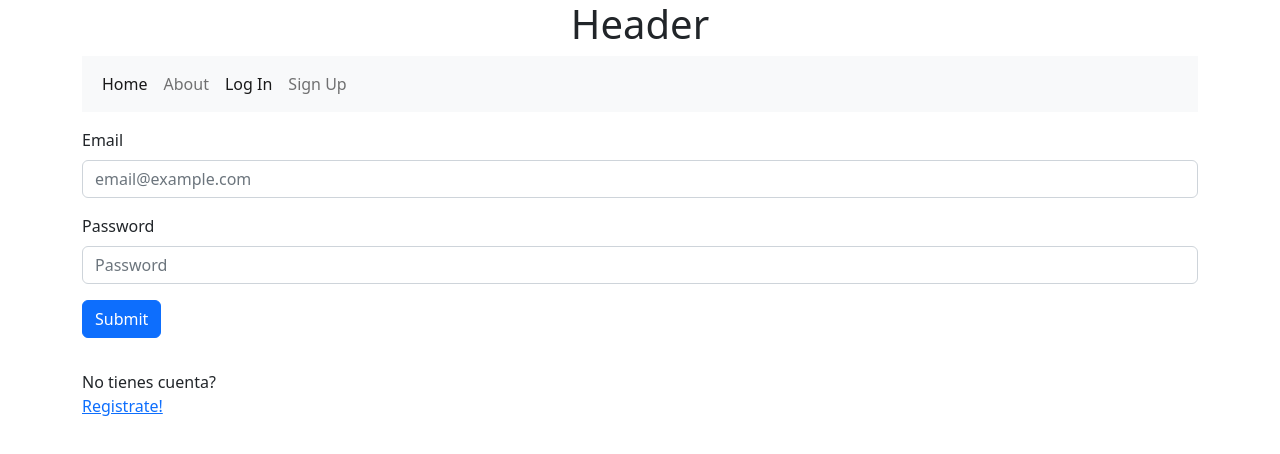
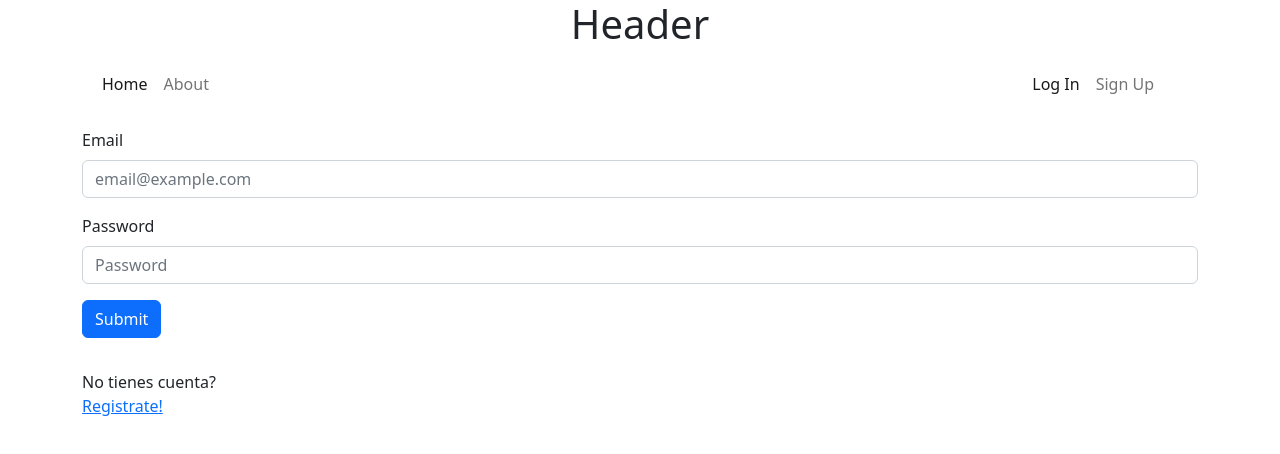
Before and after one commit to ederramosh/e-commerce-mern-frontend, a React (Create React App) app: page /login in a window 1280 px wide. Shown: the top 454 px of the page. Built offline with nearby package versions, Linux system fonts and the light colour scheme.

Commit message:
Navbar split

```diff
--- a/src/Components/Nav.jsx
+++ b/src/Components/Nav.jsx
@@ -4,8 +4,10 @@ import { useContext } from "react";
 import { UserContext } from "../Context/UserContext";
 
 const Nav = () => {
-  const { user: { token } } = useContext(UserContext);
-  console.log( `token desde el nav ${token}` );
+  const {
+    user: { token },
+  } = useContext(UserContext);
+  console.log(`token desde el nav ${token}`);
 
   const publicRoutes = [
     <li className="nav-item" key={0}>
@@ -21,8 +23,12 @@ const Nav = () => {
   ];
 
   return (
-    <nav className="navbar navbar-expand-lg bg-light">
-      <div className="container-fluid">
+    <>
+    <div className="row container-fluid">
+      <div className="col-8">
+
+      <nav className="navbar navbar-expand-lg background-sub-nav">
+        <div>
           <div className="collapse navbar-collapse" id="navbarNav">
             <ul className="navbar-nav">
               <li className="nav-item">
@@ -35,27 +41,44 @@ const Nav = () => {
                   About
                 </NavLink>
               </li>
-            {
-              token &&
+            </ul>
+          </div>
+        </div>
+      </nav>
+
+      </div>
+      <div className="col-4 ">
+
+      <nav className="navbar navbar-expand-lg justify-content-end">
+        <div>
+          <div className="collapse navbar-collapse" id="navbarNav ">
+            <ul className="navbar-nav">
+              {token && (
                 <li className="nav-item">
                   <NavLink className="nav-link" to="/profile">
                     Profile
                   </NavLink>
                 </li>
-            }
-            {
-              token &&
+              )}
+              {token && (
                 <li className="nav-item">
                   <NavLink className="nav-link" to="/logout">
                     Logout
                   </NavLink>
                 </li>
-            }
-            {!token && publicRoutes }
+              )}
+              {!token && publicRoutes}
             </ul>
           </div>
         </div>
       </nav>
+
+      </div>
+    </div>
+
+
+
+    </>
   );
 };
 
```
Also changed, not shown: src/Components/css/style.css (added, +7 -0 lines). Lines whose indentation alone changed are shown as unchanged.
